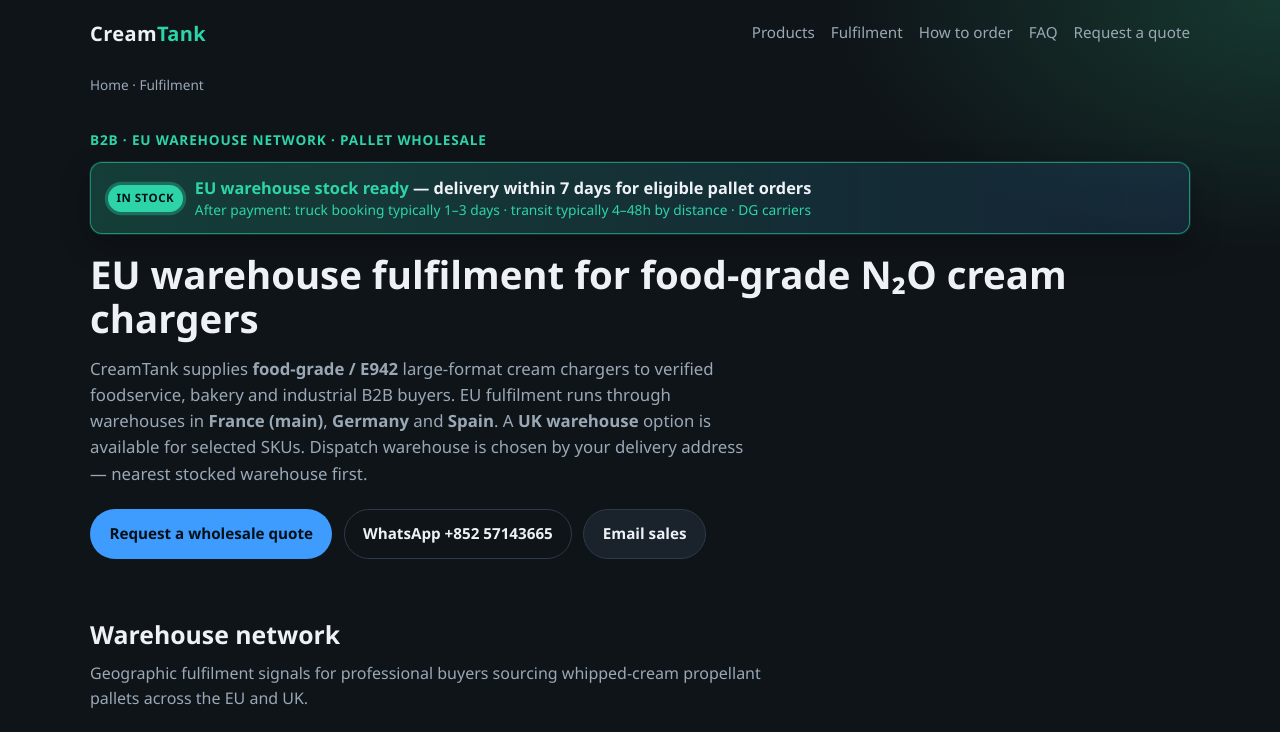
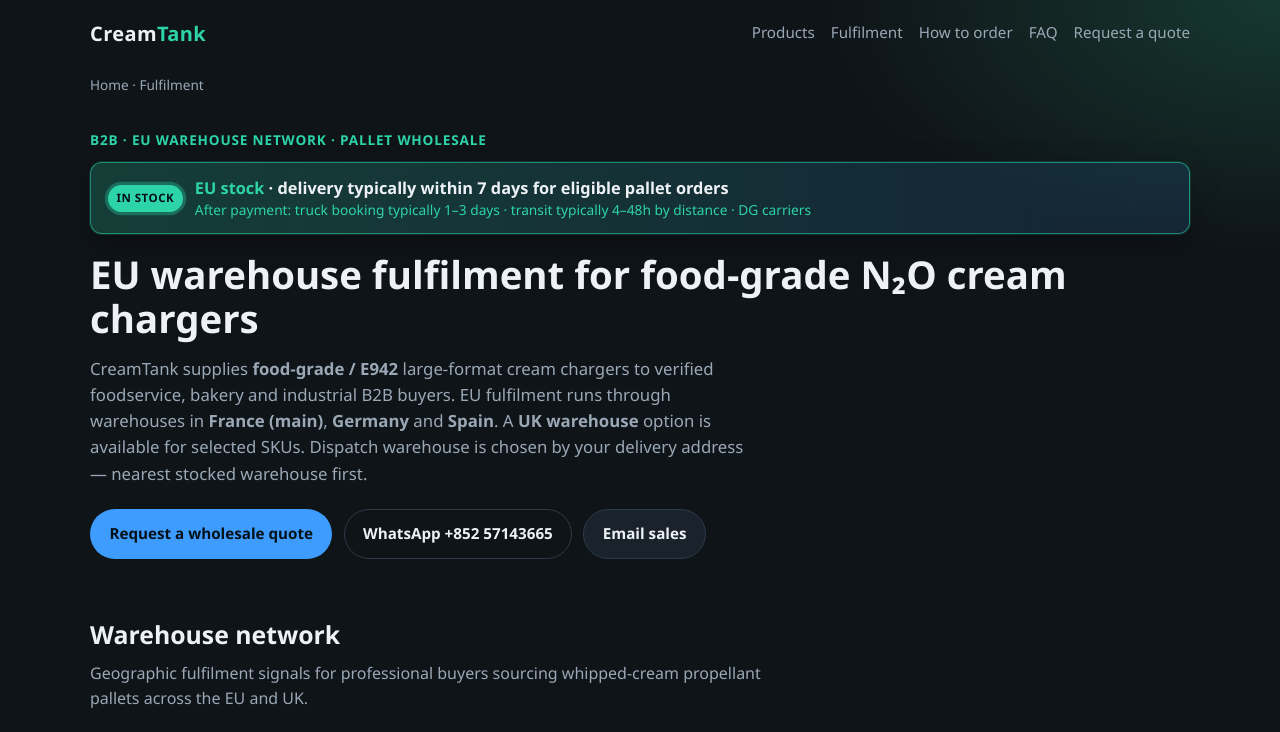
Before and after one commit to goldenliu79-creator/creamtank, a plain HTML site: page fulfilment.html in a window 1280 px wide. Shown: the top 732 px of the page. Drawn offline with Linux system fonts and the light colour scheme.

Commit message:
Sync canonical live tree from 内容与站 (merged fulfilment + SKUs)
Publish /fulfilment.html as sole fulfilment URL; three /products/*-666.html
short pages; sitemap/llms absolute links; no eu-fulfilment.

```diff
--- a/fulfilment.html
+++ b/fulfilment.html
@@ -287,7 +287,7 @@
       <div class="stock-banner" role="status" aria-label="EU stock available">
         <span class="pulse">In stock</span>
         <div class="copy">
-          <span>EU warehouse stock ready</span> — delivery within <strong>7 days</strong> for eligible pallet orders
+          <span>EU stock</span> · delivery typically within <strong>7 days</strong> for eligible pallet orders
           <span class="sub">After payment: truck booking typically 1–3 days · transit typically 4–48h by distance · DG carriers</span>
         </div>
       </div>
```
